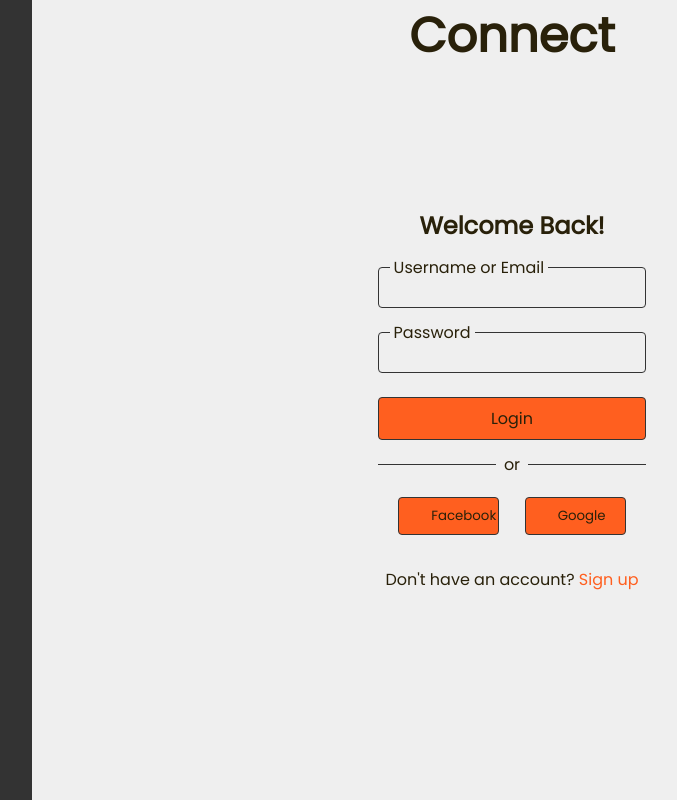
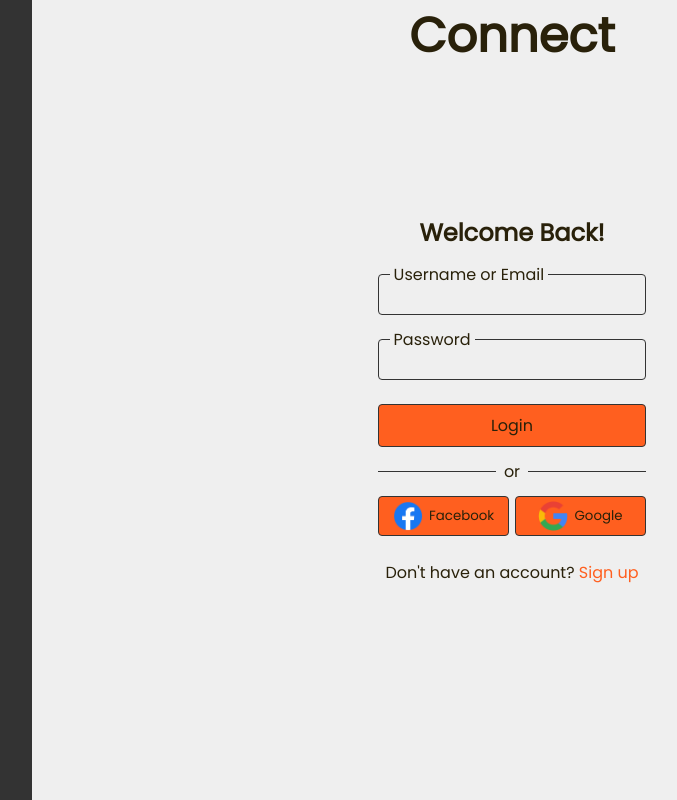
Before and after one commit to amsierco/connect-client, a React (Vite) app: page /login in a window 1280 px wide. Shown: the whole page, without its empty margins (288-965 px from the left). Built offline with nearby package versions, Linux system fonts and the light colour scheme; no server answers.

Commit message:
External login logos

```diff
--- a/src/components/Login/Login.css
+++ b/src/components/Login/Login.css
@@ -89,6 +89,7 @@
 
             &:hover{
                 cursor: pointer;
+                transform: translateY(1px);
             }
 
             > div {
@@ -99,21 +100,41 @@
         }
 
         > .external-login {
-            justify-content: space-around;
+            justify-content: space-between;
             background: transparent;
             border: none;
+            gap: 5px;
+            padding: 0;
+
+            &:hover{
+                transform: translateY(0px);
+            }
 
             > button {
-                padding: .5rem;
-                padding-left: 2rem;
-                padding-right: 2rem;
+                box-sizing: border-box;
+                padding: .25rem;
                 border-radius: .25rem;
                 border: 1px solid var(--dark-gray);
                 background-color: var(--light-orange);
-                width: 40%;
+                width: 100%;
+                display: flex;
+                align-items: center;
+                justify-content: center;
+                gap: 5%;
 
                 &:hover{
                     cursor: pointer;
+                    transform: translateY(1px);
+                }
+
+                > img {
+                    width: 30px;
+                    aspect-ratio: 1/1;
+                    background: transparent;
+                }
+
+                > div {
+                    background: transparent;
                 }
             }
         }
--- a/src/components/Login/Login.jsx
+++ b/src/components/Login/Login.jsx
@@ -73,8 +73,11 @@ const Login = () => {
 
                     {/* Facebook/Google */}
                     <div className='external-login'>
-                        <button type='button' id='facebook'>Facebook</button>
-                        <GoogleOAuthProvider clientId='319542698357-l5fpqgpmbp85oqdn99n9roeda4np4pri.apps.googleusercontent.com'>
+                        <button type='button' id='facebook'>
+                            <img src='../../../public/facebook.jpg' />
+                            <div>Facebook</div>
+                        </button>
+                        <GoogleOAuthProvider clientId={import.meta.env.VITE_GOOGLE_CLIENT_ID}>
                             <Google />
                         </GoogleOAuthProvider>
                     </div>
--- a/src/utils/Google.jsx
+++ b/src/utils/Google.jsx
@@ -42,7 +42,12 @@ const Google = () => {
   });
 
     return (
-      <button type='button' onClick={handleGoogleLogin} id='google'>Google</button>
+      <React.Fragment>
+        <button type='button' onClick={handleGoogleLogin} id='google'>
+          <img src='../../../public/google.jpg' />
+          <div>Google</div>
+        </button>
+      </React.Fragment>
     )
 }
 
```
Also changed, not shown: public/facebook.jpg (added), public/google.jpg (added).
